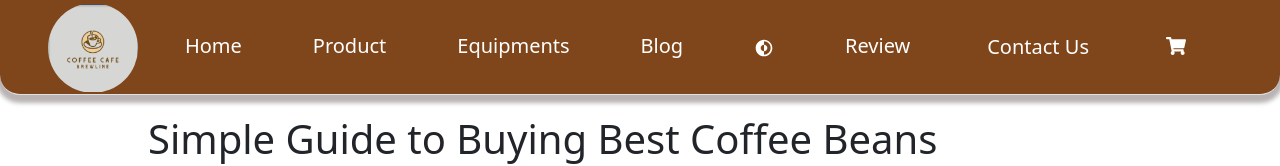
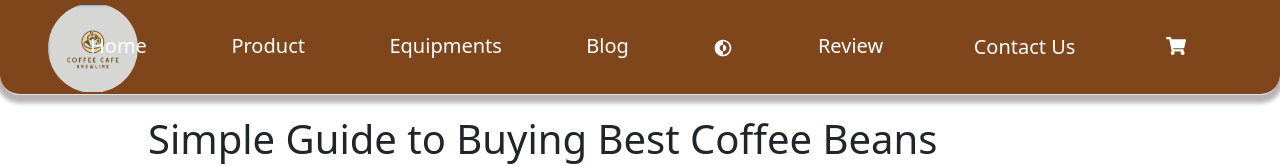
Before and after one commit to AdityaExplorer/coffee-cafe, a React (Vite) app: page /blog in a window 1280 px wide. Shown: the top 166 px of the page. Built offline with nearby package versions, Linux system fonts and the light colour scheme.

Commit message:
're_adjus_logo'

```diff
--- a/src/components/Blog.css
+++ b/src/components/Blog.css
@@ -117,7 +117,7 @@
     .blog_section_details{
       height: 45vh;
       overflow: scroll;
-      border: 1px solid black;
+      /* border: 1px solid black; */
     }
 
     .blog-description {
@@ -149,7 +149,7 @@
     display: flex;
     justify-content: center;
     font-size: 1rem;
-    overflow: scroll;
+    /* overflow: scroll; */
     font-weight: 500;
   }
   /* .alert .txt{
--- a/src/components/Navbar.jsx
+++ b/src/components/Navbar.jsx
@@ -23,10 +23,10 @@ const Navbar = () => {
         </div>
         <div className="container">
           <a className="navbar-brand d-md-none" href="#">
-            {/* <svg className="bi" width="24" height="24"><use xlinkHref="#aperture"/></svg> */}
-            <div className="logo">
+            <svg className="bi" width="24" height="24"><use xlinkHref="#aperture"/></svg>
+            {/* <div className="logo">
               <img src={logo_img} alt="" />
-            </div>
+            </div> */}
           </a>
           <button
             className="navbar-toggler"
@@ -57,15 +57,15 @@ const Navbar = () => {
                 aria-label="Close"
               ></button>
             </div>
-            <div className="offcanvas-body">
+            <div className="offcanvas-body my-5">
               <ul className="navbar-nav flex-grow-1 justify-content-between">
-                <li className="nav-item">
+                {/* <li className="nav-item">
                   <a className="nav-link" href="#">
                     <svg className="bi" width="24" height="24">
                       <use xlinkHref="#aperture" />
                     </svg>
                   </a>
-                </li>
+                </li> */}
                 <li className="nav-item">
                   <Link className="nav-link " to="/">
                     Home
```
